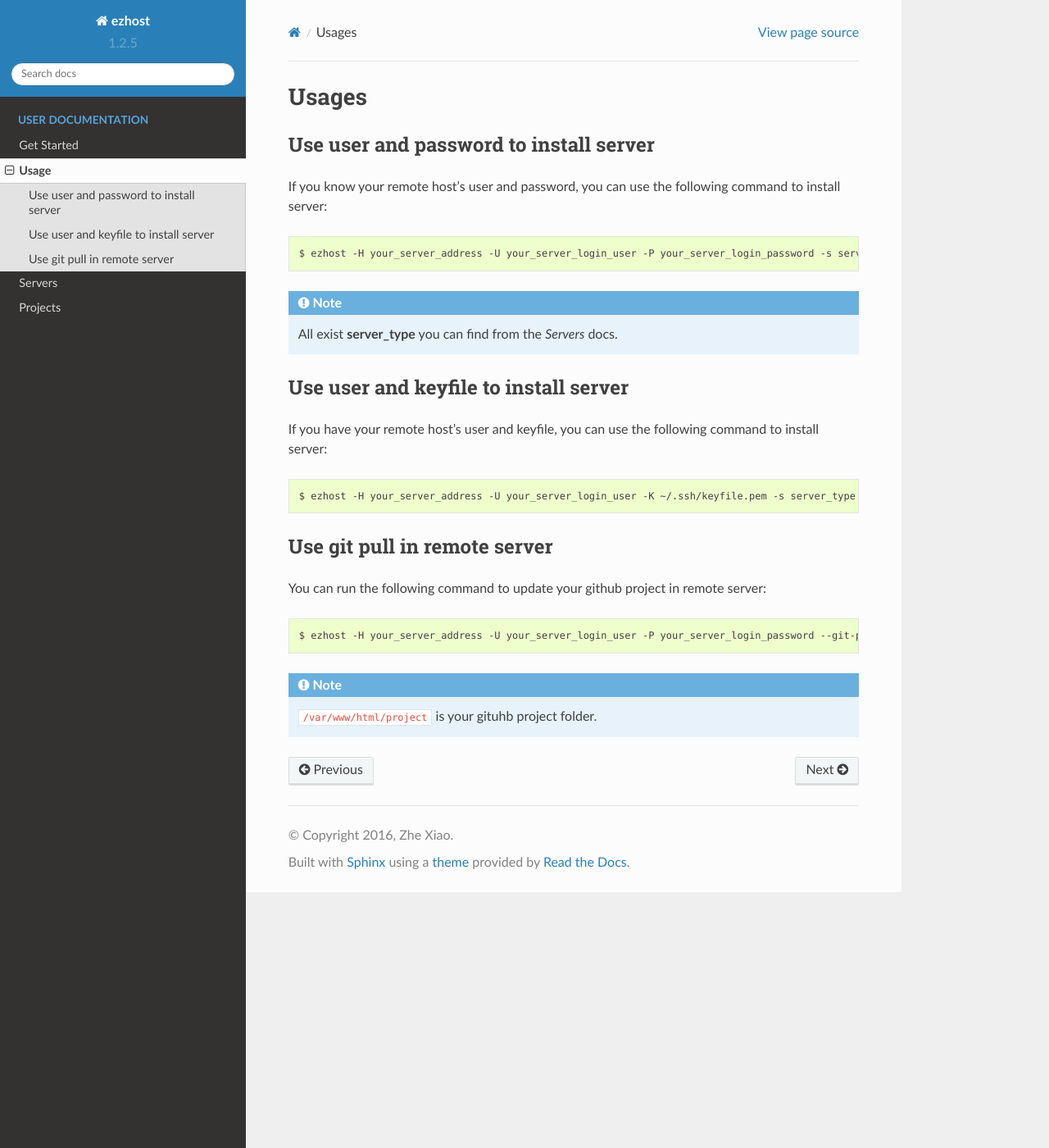
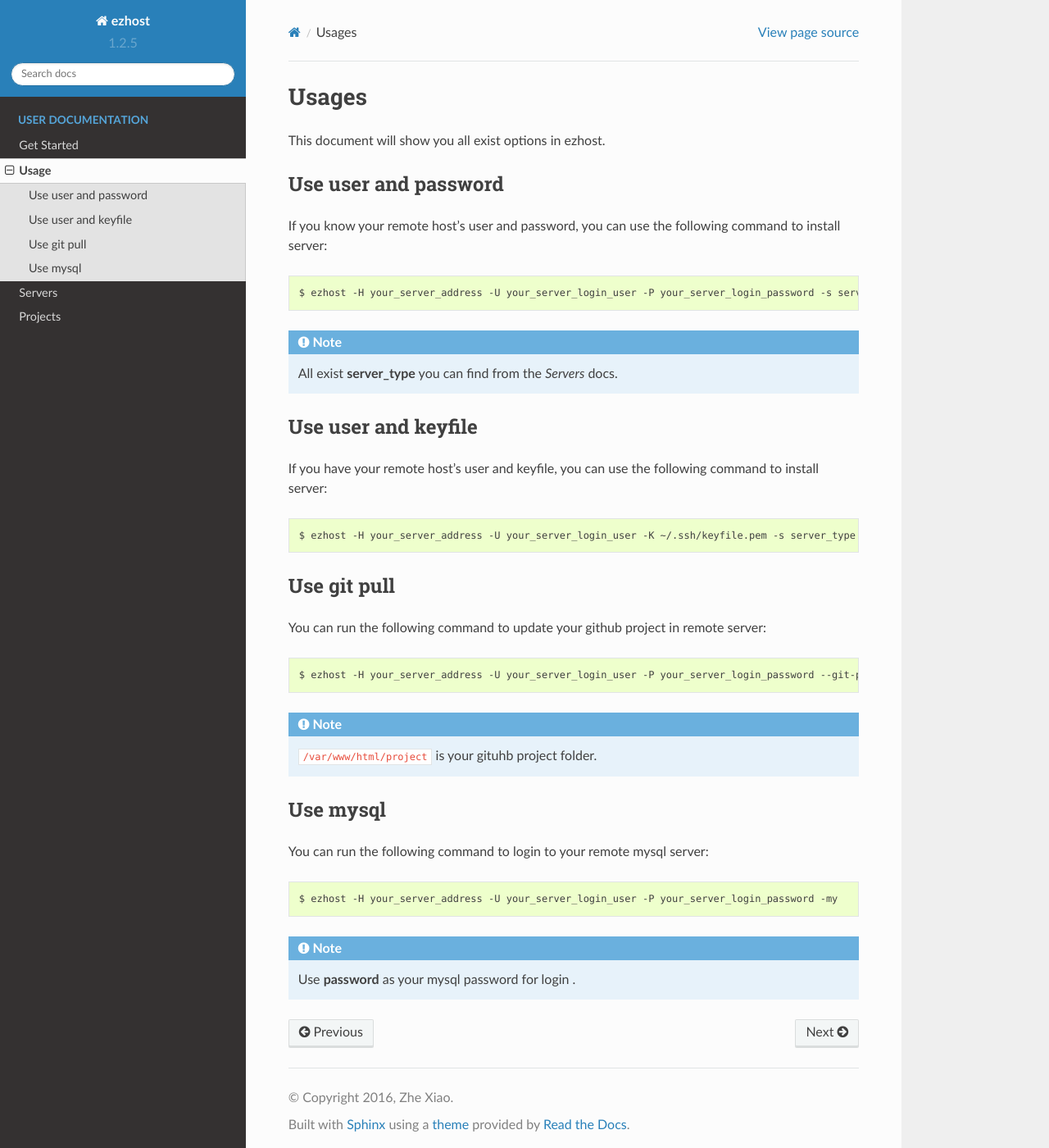
Before and after one commit to zhexiao/ezhost, a Sphinx documentation site: the page built from docs/usage.rst, in a window 1280 px wide and 1400 px high. Shown: the whole window at 82% size. Built offline with Sphinx 7.4.7 and the Read the Docs theme 2.0.0, drawn with Linux system fonts in a browser that asks for light colours.

Commit message:
change docs

```diff
--- a/docs/project_lists.rst
+++ b/docs/project_lists.rst
@@ -34,7 +34,7 @@ As we know, wordpress use Mysql to save data. That's meaning when you project in
 
       $ ezhost -my -H your_server_address -U your_server_login_user -P your_server_login_password
 
-2. Use ``password`` as your mysql password to login
+2. Use **password** as your mysql password to login
 
 3. Create a database
 
--- a/docs/usage.rst
+++ b/docs/usage.rst
@@ -1,7 +1,9 @@
 Usages
 ===============
 
-Use user and password to install server
+This document will show you all exist options in ezhost.
+
+Use user and password
 ~~~~~~~~~~~~~~~~~~~~~~~~~~~~~~~~~~~~~~~
 
 If you know your remote host's user and password, you can use the following command to install server:
@@ -13,7 +15,7 @@ If you know your remote host's user and password, you can use the following comm
 .. note:: All exist **server_type** you can find from the *Servers* docs.
 
 
-Use user and keyfile to install server
+Use user and keyfile
 ~~~~~~~~~~~~~~~~~~~~~~~~~~~~~~~~~~~~~~~
 
 If you have your remote host's user and keyfile, you can use the following command to install server:
@@ -23,7 +25,7 @@ If you have your remote host's user and keyfile, you can use the following comma
    $ ezhost -H your_server_address -U your_server_login_user -K ~/.ssh/keyfile.pem -s server_type
 
 
-Use git pull in remote server
+Use git pull
 ~~~~~~~~~~~~~~~~~~~~~~~~~~~~~~~~~
 
 You can run the following command to update your github project in remote server:
@@ -34,3 +36,16 @@ You can run the following command to update your github project in remote server
 
 
 .. note:: ``/var/www/html/project`` is your gituhb project folder.
+
+
+Use mysql
+~~~~~~~~~~~~~~~~~~~~~~~~~~~~~~~~~
+
+You can run the following command to login to your remote mysql server:
+
+.. code-block:: bash
+
+   $ ezhost -H your_server_address -U your_server_login_user -P your_server_login_password -my
+
+
+.. note:: Use **password** as your mysql password for login .
```
